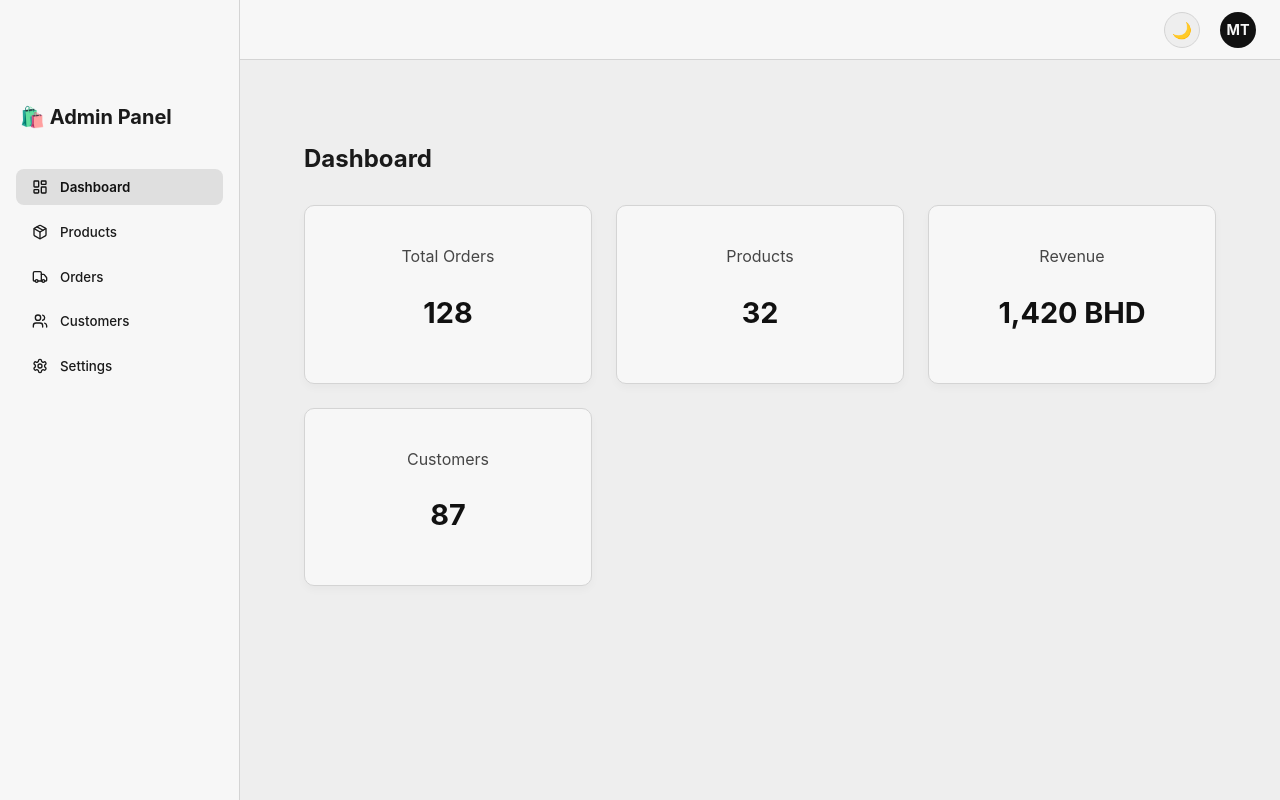
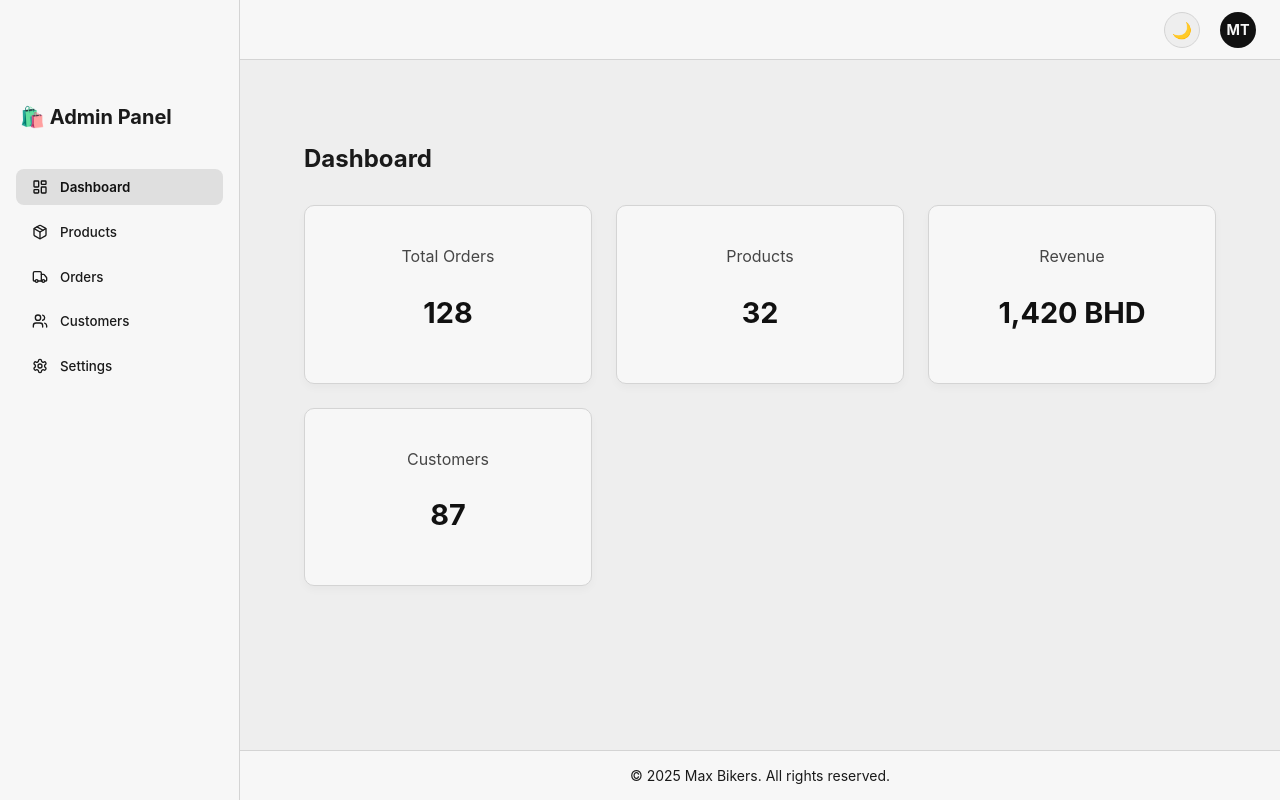
Before and after one commit to matmood-dev/ecommerce-react-springboot, a React (Vite) app in the folder admin-panel/: page / in a window 1280 px wide. Built offline with nearby package versions, Linux system fonts and the light colour scheme.

Commit message:
add footer admin panel

```diff
--- /dev/null
+++ b/admin-panel/src/components/AdminFooter.tsx
@@ -0,0 +1,21 @@
+import styled from "styled-components";
+
+export default function AdminFooter() {
+  return (
+    <Footer>
+      <span>
+        © {new Date().getFullYear()} Max Bikers. All rights reserved.
+      </span>
+    </Footer>
+  );
+}
+
+const Footer = styled.footer`
+  padding: 1rem 2rem;
+  background-color: ${({ theme }) => theme.card};
+  color: ${({ theme }) => theme.text};
+  border-top: 1px solid ${({ theme }) => theme.border};
+  text-align: center;
+  font-size: 0.875rem;
+  margin-top: auto;
+`;
--- a/admin-panel/src/components/AdminLayout.tsx
+++ b/admin-panel/src/components/AdminLayout.tsx
@@ -1,8 +1,10 @@
 import { useEffect, useState } from "react";
 import { Outlet, useLocation } from "react-router-dom";
 import styled from "styled-components";
+
 import AdminSidebar from "./AdminSidebar";
 import AdminTopbar from "./AdminTopbar";
+import AdminFooter from "./AdminFooter";
 
 type Props = {
   toggleTheme: () => void;
@@ -35,19 +37,11 @@ export default function AdminLayout({ toggleTheme, isDark }: Props) {
         <Content>
           <Outlet />
         </Content>
+        <AdminFooter />
       </Main>
     </Container>
   );
 }
-
-const Container = styled.div`
-  display: flex;
-  min-height: 100vh;
-
-  @media (max-width: 768px) {
-    flex-direction: column;
-  }
-`;
 
 const Backdrop = styled.div`
   position: fixed;
@@ -57,6 +51,15 @@ const Backdrop = styled.div`
 
   @media (min-width: 769px) {
     display: none;
+  }
+`;
+
+const Container = styled.div`
+  display: flex;
+  min-height: 100vh;
+
+  @media (max-width: 768px) {
+    flex-direction: column;
   }
 `;
 
```
